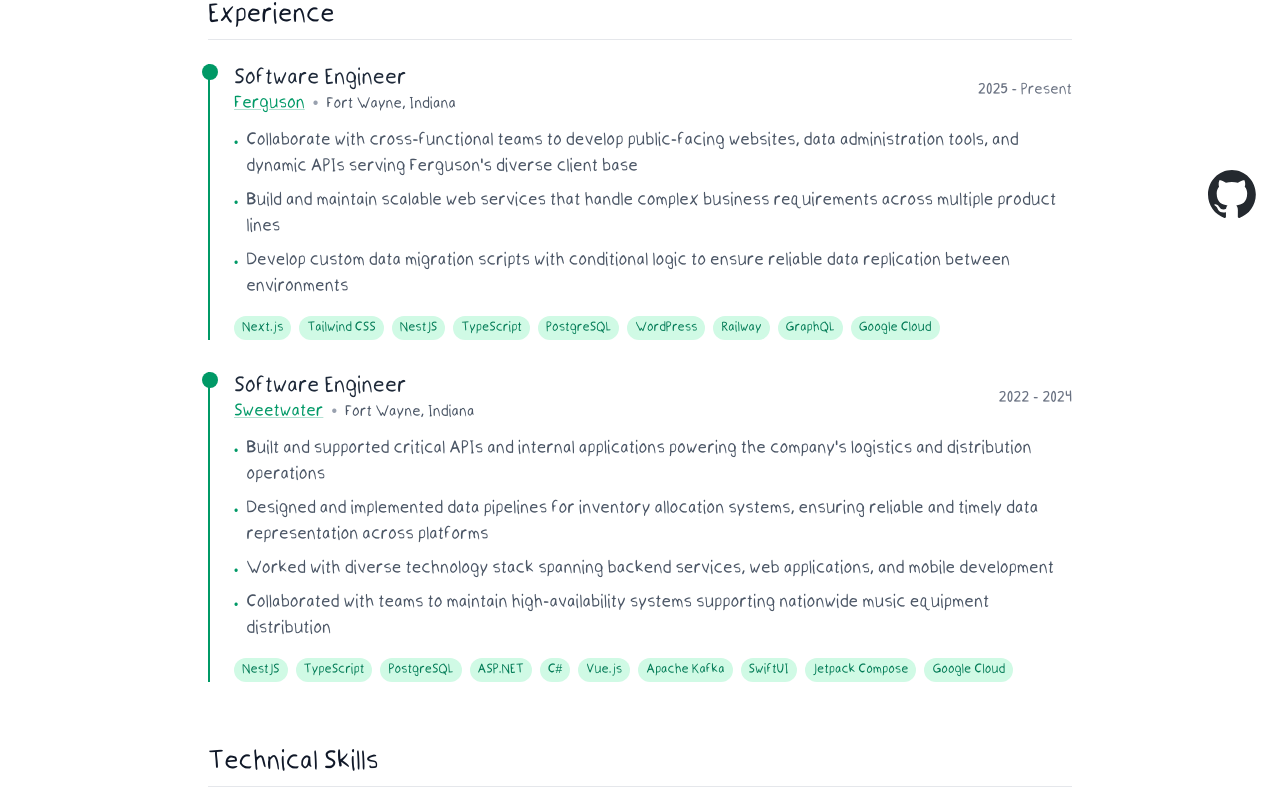
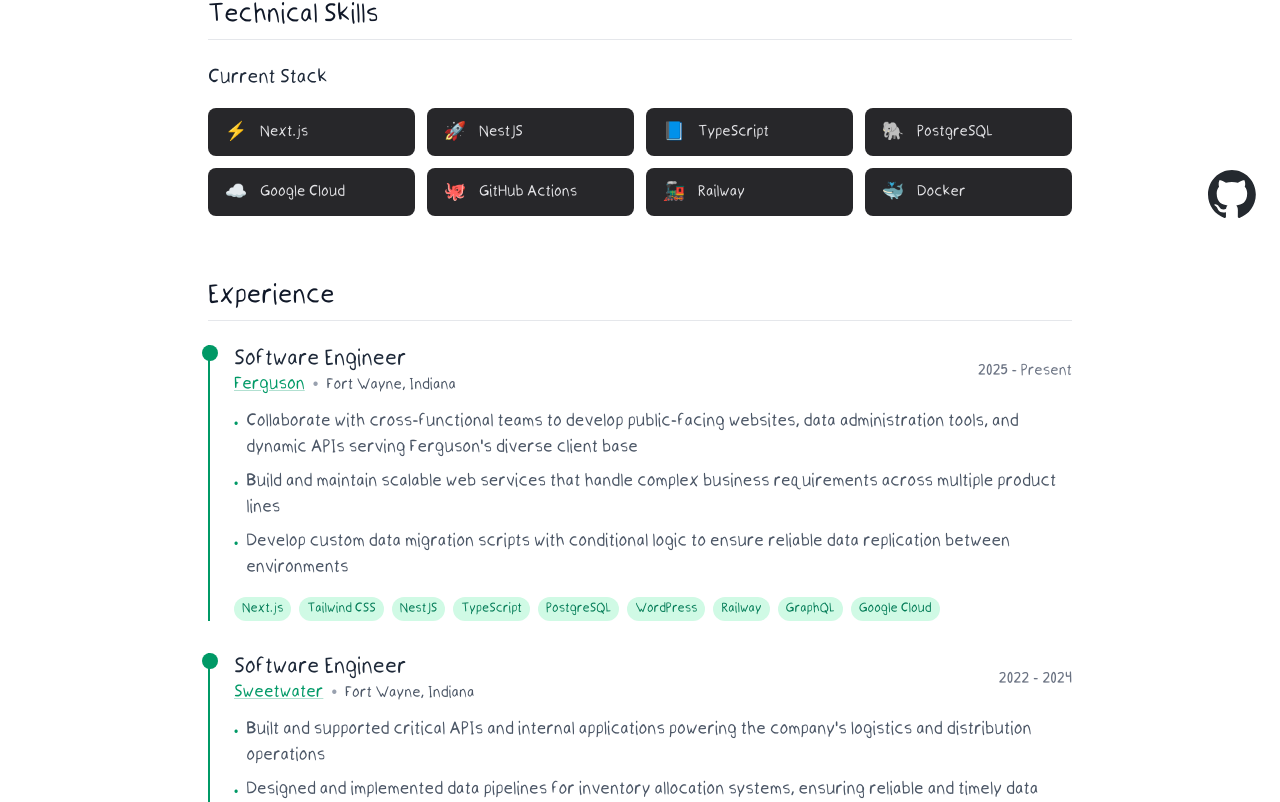
Before and after one commit to caleb-vanlue/side-a, a Next.js app: page /portfolio in a window 1280 px wide. Shown: the part 558-1360 px from the top of the page. Built offline with nearby package versions, Linux system fonts and the light colour scheme.

Commit message:
introduce skills before experience and projects that USE those skills

```diff
--- a/src/app/portfolio/page.tsx
+++ b/src/app/portfolio/page.tsx
@@ -18,8 +18,8 @@ export default function PortfolioPage() {
       <div className="mt-16 sm:mt-8">
         <Hero />
         <WhatIDo />
+        <TechnicalSkills />
         <Experience />
-        <TechnicalSkills />
         <FeaturedProjects />
         <AreasOfFocus />
         <SideProjects />
```
